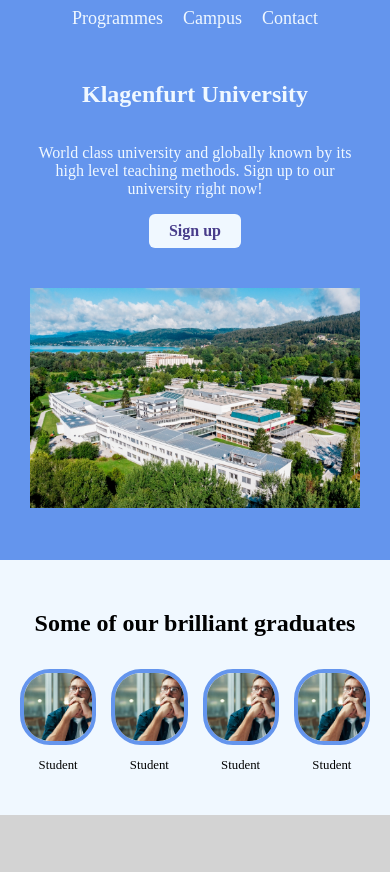
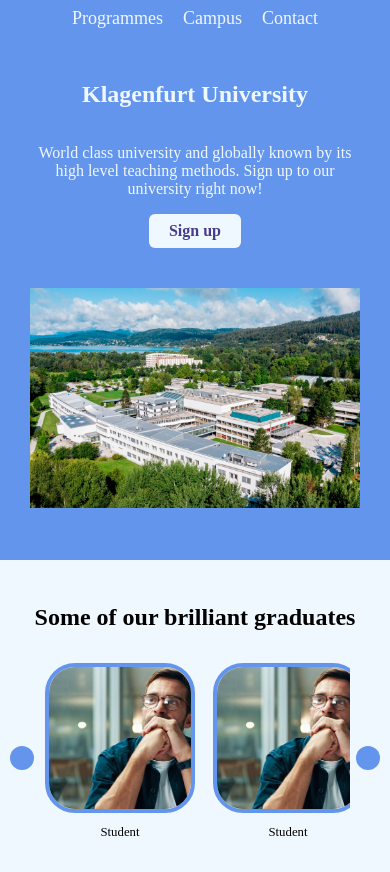
Before and after one commit to ash-naj/Html-Template, a plain HTML site: page index.html in a window 390 px wide. Shown: the part 140-1012 px from the top of the page. Drawn offline with Linux system fonts and the light colour scheme.

Commit message:
added a carousel and limited the times sign up button can be clicked

```diff
--- a/index.html
+++ b/index.html
@@ -43,6 +43,8 @@
     <section class="info">
         <div class="info-container">
             <h2>Some of our brilliant graduates</h2>
+                <div class="carousel">
+                    <button class="prev-btn"></button>
                     <ul class="info-card">
                         <li>
                             <img src="./images/altcard.jpg" alt="graduate image">
@@ -60,7 +62,17 @@
                             <img src="./images/altcard.jpg" alt="graduate image">
                             <p>Student</p>
                         </li>
+                        <li>
+                            <img src="./images/altcard.jpg" alt="graduate image">
+                            <p>Student</p>
+                        </li>
+                        <li>
+                            <img src="./images/altcard.jpg" alt="graduate image">
+                            <p>Student</p>
+                        </li>
                     </ul>
+                    <button class="next-btn"></button>
+            </div>
         </div>
     </section>
 
--- a/scripts/index-script.js
+++ b/scripts/index-script.js
@@ -0,0 +1,28 @@
+const city = "Klagenfurt";
+let coffee = 3;
+coffee++
+console.log("Currently in " + city + " on " + coffee + " coffees.")
+
+let seats = 3;
+const signup_btn = (document.querySelector(".hero-btn"));
+signup_btn.addEventListener("click", (event) => {
+    event.preventDefault();
+    if (seats > 0) {
+        seats--;
+        signup_btn.textContent = `Sign up, only ${seats} are left`
+        console.log(seats);
+    } if (seats === 0) {
+        signup_btn.textContent = "Spots Full";
+        signup_btn.classList.add("disabled");
+    }
+});
+
+const prev_btn = (document.querySelector(".prev-btn"));
+const next_btn = (document.querySelector(".next-btn"));
+const info_card = (document.querySelector(".info-card"));
+next_btn.addEventListener("click", () => {
+    info_card.scrollBy(235, 0);
+});
+prev_btn.addEventListener("click", () => {
+    info_card.scrollBy(-235, 0);
+});
--- a/styles/index_style.css
+++ b/styles/index_style.css
@@ -65,6 +65,7 @@ body {
     margin-bottom: 10px;
     color: var(--footer);
     font-weight: bold;
+    transition: background-color 0.2s ease;
 }
 .left-hero {
     color: var(--text);
@@ -93,12 +94,37 @@ body {
     padding : 30px 20px;
 }
 
+.carousel{
+    display: flex;
+    align-items: center;
+    gap: 12px;
+}
+.prev-btn, .next-btn{
+    width: 40px;
+    height: 40px;
+    border-radius: 18px;
+    border: none;
+    background-color: var(--header-signup);
+    color: var(--text);
+    font-size: 18px;
+    font-weight: bold;
+    flex-shrink: 0;
+    cursor: pointer;
+    padding: 0;
+    display: flex;
+    align-items: center;
+    justify-content: center;
+    transition: background-color 0.2s ease;
+}
+.prev-btn:hover, .next-btn:hover{
+    background-color: var(--footer);
+}
 .info-card li{
     display : flex;
     flex-direction: column;
     align-items: center;
     text-align: center;
-    flex: 1;
+    flex: 0 0 220px;
 }
 .info-card {
     display: flex;
@@ -106,8 +132,15 @@ body {
     list-style: none;
     padding:0;
     margin:0;
-    justify-content: center;
+    justify-content: flex-start;
+    overflow-x: auto;
+    scroll-behavior: smooth;
     gap : 15px;
+    flex: 1;
+    scrollbar-width: none;
+}
+.info-card::-webkit-scrollbar {
+    display: none;
 }
 .info-card p {
     font-size: 0.8rem;
@@ -211,8 +244,29 @@ body {
         align-self: center;
     }
     .info-container{
-        flex-direction: column;
-        gap: 24px;
+        padding: 24px 10px;
+    }
+    .info-card img{
+        width : 100%;
+        max-width: 150px;
+        aspect-ratio: 1 / 1;
+        object-fit: cover;
+        border : 4px solid var(--header-signup);
+        border-radius: 30px;
+    }
+    .info-card li{
+        flex: 0 0 160px;
+    }
+    .info-card{
+        gap: 8px;
+    }
+    .next-btn, .prev-btn{
+        width: 24px;
+        height: 24px;
+        font-size: 14px;
+    }
+    .carousel{
+        gap: 6px;
     }
     .signup {
         padding: 30px 30px;
@@ -224,3 +278,9 @@ body {
         gap: 20px;
     }
 }
+
+.hero-btn.disabled {
+    background-color: gray;
+    cursor: not-allowed;
+    color: var(--text);
+}
```
Also changed, not shown: images/preview.png, 2 other files. Lines whose indentation alone changed are shown as unchanged.
